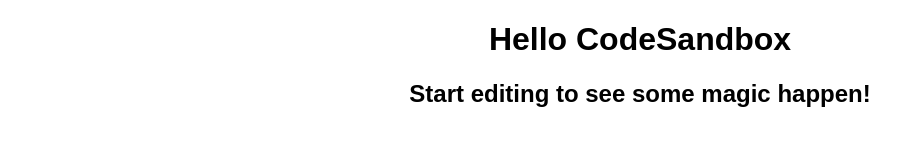
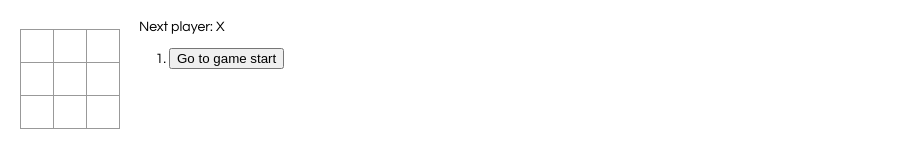
Before and after one commit to nikugr/React-TicTacToe, a React app: page / in a window 1280 px wide. Shown: the whole page, without its empty margins (0-912 px from the left). Built offline with nearby package versions, Linux system fonts and the light colour scheme.

Commit message:
Finished tutorial

```diff
--- a/src/index.js
+++ b/src/index.js
@@ -3,14 +3,142 @@
 
 import "./styles.css";
 
-function App() {
+const Square = props => {
   return (
-    <div className="App">
-      <h1>Hello CodeSandbox</h1>
-      <h2>Start editing to see some magic happen!</h2>
-    </div>
+    <button className="square" onClick={() => props.onClick()}>
+      {props.value}
+    </button>
   );
+};
+
+class Board extends React.Component {
+  renderSquare(i) {
+    return (
+      <Square
+        value={this.props.squares[i]}
+        onClick={() => this.props.onClick(i)}
+      />
+    );
+  }
+
+  render() {
+    return (
+      <div>
+        <div className="status">{status}</div>
+        <div className="board-row">
+          {this.renderSquare(0)}
+          {this.renderSquare(1)}
+          {this.renderSquare(2)}
+        </div>
+        <div className="board-row">
+          {this.renderSquare(3)}
+          {this.renderSquare(4)}
+          {this.renderSquare(5)}
+        </div>
+        <div className="board-row">
+          {this.renderSquare(6)}
+          {this.renderSquare(7)}
+          {this.renderSquare(8)}
+        </div>
+      </div>
+    );
+  }
 }
 
-const rootElement = document.getElementById("root");
-ReactDOM.render(<App />, rootElement);
+class Game extends React.Component {
+  constructor(props) {
+    super(props);
+    this.state = {
+      history: [
+        {
+          squares: Array(9).fill(null)
+        }
+      ],
+      stepNumber: 0,
+      xIsNext: true
+    };
+  }
+
+  handleClick(i) {
+    const history = this.state.history.slice(0, this.state.stepNumber + 1);
+    const current = history[history.length - 1];
+    const squares = current.squares.slice();
+    if (calculateWinner(squares) || squares[i]) {
+      return;
+    }
+    squares[i] = this.state.xIsNext ? "X" : "O";
+    this.setState({
+      history: history.concat([
+        {
+          squares: squares
+        }
+      ]),
+      stepNumber: history.length,
+      xIsNext: !this.state.xIsNext
+    });
+  }
+
+  jumpTo(step) {
+    this.setState({
+      stepNumber: step,
+      xIsNext: step % 2 === 0
+    });
+  }
+
+  render() {
+    const history = this.state.history;
+    const current = history[this.state.stepNumber];
+    const winner = calculateWinner(current.squares);
+
+    const moves = history.map((step, move) => {
+      const desc = move ? "Go to move #" + move : "Go to game start";
+      return (
+        <li key={move}>
+          <button onClick={() => this.jumpTo(move)}>{desc}</button>
+        </li>
+      );
+    });
+
+    let status;
+    if (winner) {
+      status = "Winner: " + winner;
+    } else {
+      status = "Next player: " + (this.state.xIsNext ? "X" : "O");
+    }
+    return (
+      <div className="game">
+        <div className="game-board">
+          <Board squares={current.squares} onClick={i => this.handleClick(i)} />
+        </div>
+        <div className="game-info">
+          <div>{status}</div>
+          <ol>{moves}</ol>
+        </div>
+      </div>
+    );
+  }
+}
+
+function calculateWinner(squares) {
+  const lines = [
+    [0, 1, 2],
+    [3, 4, 5],
+    [6, 7, 8],
+    [0, 3, 6],
+    [1, 4, 7],
+    [2, 5, 8],
+    [0, 4, 8],
+    [2, 4, 6]
+  ];
+  for (let i = 0; i < lines.length; i++) {
+    const [a, b, c] = lines[i];
+    if (squares[a] && squares[a] === squares[b] && squares[a] === squares[c]) {
+      return squares[a];
+    }
+  }
+  return null;
+}
+
+// ========================================
+
+ReactDOM.render(<Game />, document.getElementById("root"));
--- a/src/styles.css
+++ b/src/styles.css
@@ -1,4 +1,51 @@
-.App {
-  font-family: sans-serif;
+body {
+  font: 14px "Century Gothic", Futura, sans-serif;
+  margin: 20px;
+}
+
+ol,
+ul {
+  padding-left: 30px;
+}
+
+.board-row:after {
+  clear: both;
+  content: "";
+  display: table;
+}
+
+.status {
+  margin-bottom: 10px;
+}
+
+.square {
+  background: #fff;
+  border: 1px solid #999;
+  float: left;
+  font-size: 24px;
+  font-weight: bold;
+  line-height: 34px;
+  height: 34px;
+  margin-right: -1px;
+  margin-top: -1px;
+  padding: 0;
   text-align: center;
+  width: 34px;
 }
+
+.square:focus {
+  outline: none;
+}
+
+.kbd-navigation .square:focus {
+  background: #ddd;
+}
+
+.game {
+  display: flex;
+  flex-direction: row;
+}
+
+.game-info {
+  margin-left: 20px;
+}
```
